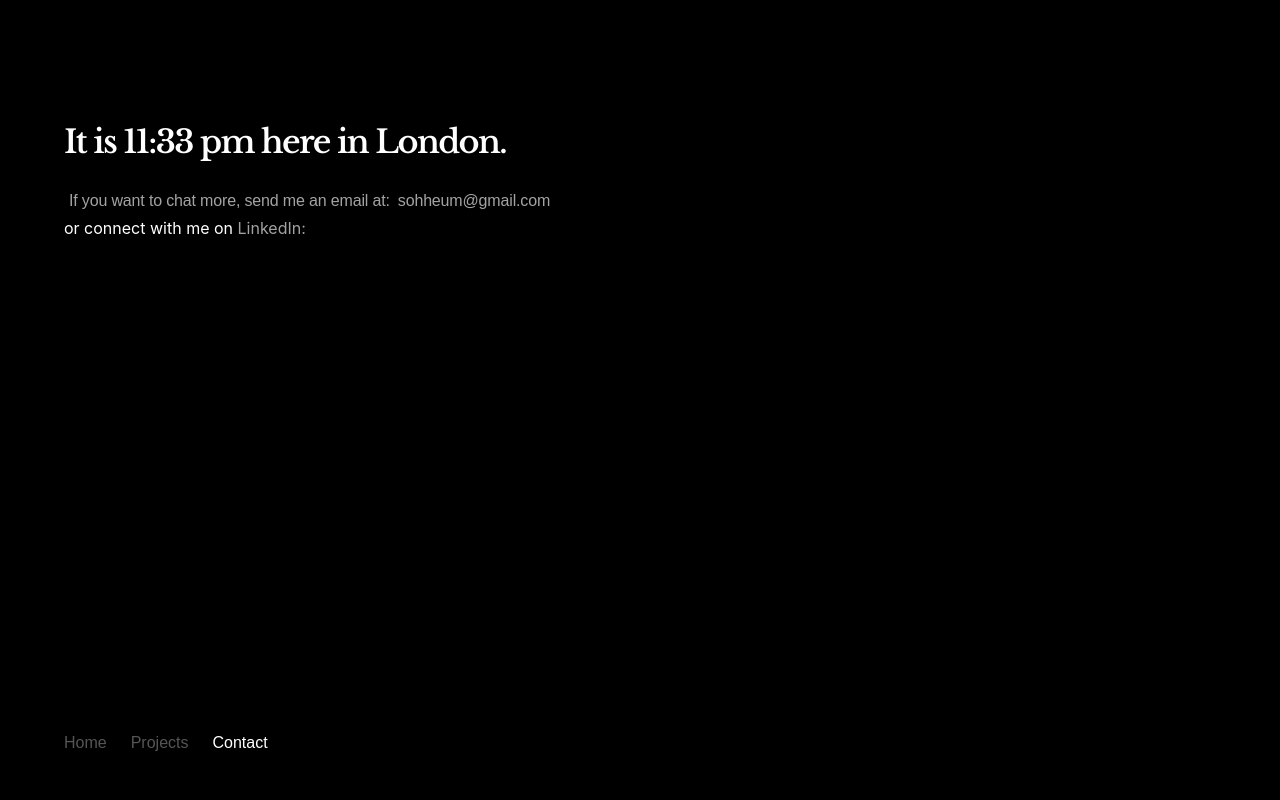
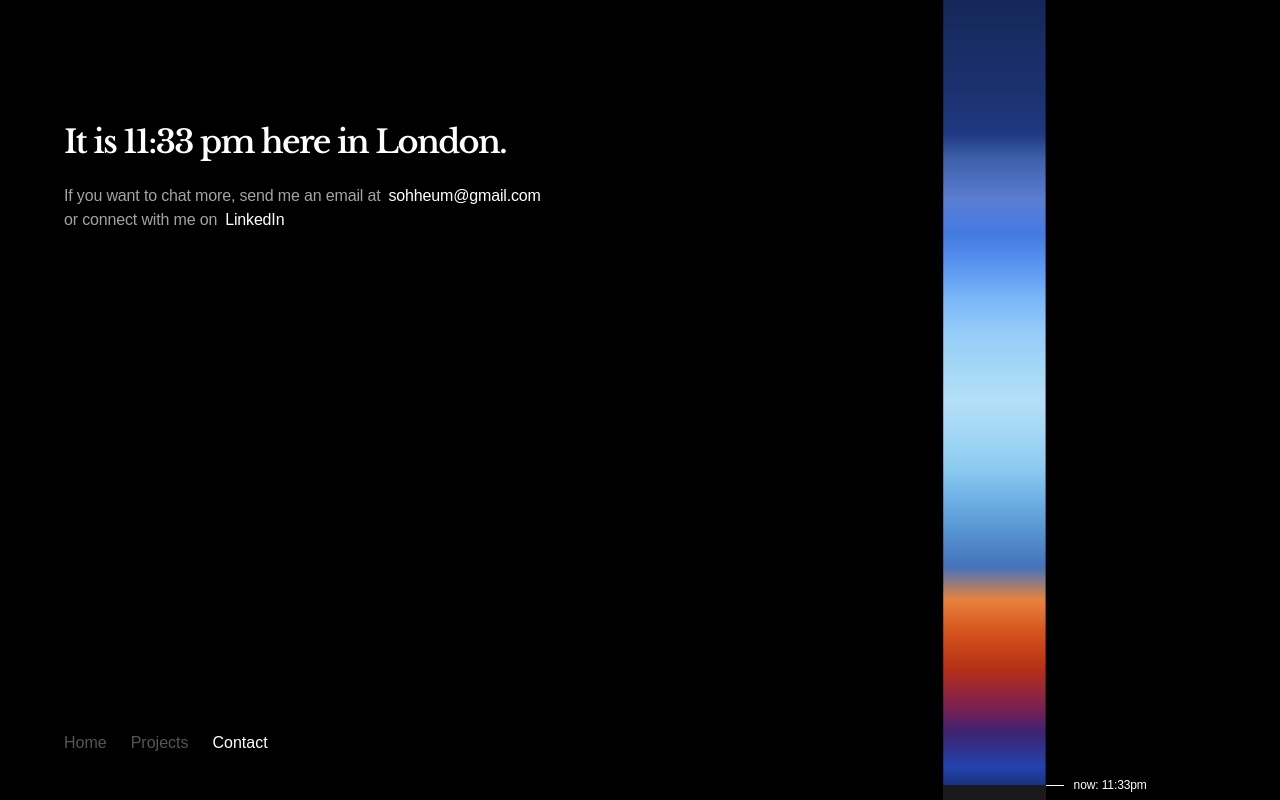
Before and after one commit to soheum/portfolio2025, a React (Create React App) app: page /contact in a window 1280 px wide. Built offline with nearby package versions, Linux system fonts and the light colour scheme; no server answers.

Commit message:
adding time

```diff
--- /dev/null
+++ b/src/components/SkyTimeline.css
@@ -0,0 +1,86 @@
+.sky-timeline {
+  position: fixed;
+  right: 8vw;
+  top: 0;
+  height: 100vh;
+  display: flex;
+  align-items: stretch;
+  /* gap: 12px; */
+  pointer-events: none;
+  z-index: 0;
+}
+
+.sky-timeline__bar {
+  position: relative;
+  width: 8vw;
+  height: 100%;
+  flex-shrink: 0;
+  pointer-events: auto;
+  cursor: crosshair;
+}
+
+.sky-timeline__sky {
+  position: absolute;
+  inset: 0;
+  pointer-events: none;
+}
+
+.sky-timeline__future {
+  position: absolute;
+  left: 0;
+  right: 0;
+  bottom: 0;
+  background: #1a1a1a;
+  pointer-events: none;
+}
+
+.sky-timeline__markers {
+  position: relative;
+  width: 132px;
+  height: 100%;
+}
+
+.sky-timeline__marker {
+  position: absolute;
+  left: 0;
+  display: flex;
+  align-items: center;
+  gap: 10px;
+  transform: translateY(-50%);
+  white-space: nowrap;
+}
+
+.sky-timeline__tick {
+  width: 18px;
+  height: 1px;
+  background: #555555;
+  flex-shrink: 0;
+}
+
+.sky-timeline__label {
+  font-family: 'Geist', sans-serif;
+  font-size: 0.75rem;
+  font-weight: 400;
+  letter-spacing: -0.01em;
+  color: #555555;
+  line-height: 1;
+}
+
+.sky-timeline__marker--now .sky-timeline__tick {
+  background: #ffffff;
+}
+
+.sky-timeline__marker--hover .sky-timeline__tick {
+  background: #ffffff;
+}
+
+.sky-timeline__label-now,
+.sky-timeline__label-hover {
+  color: #ffffff;
+}
+
+@media (max-width: 1100px) {
+  .sky-timeline {
+    display: none;
+  }
+}
--- /dev/null
+++ b/src/components/SkyTimeline.tsx
@@ -0,0 +1,116 @@
+import React, { useCallback, useRef, useState } from 'react';
+import {
+  buildSkyGradient,
+  formatMarkerTime,
+  formatMinutesAsMarkerTime,
+  getLondonMinutesFromMidnight,
+  minutesToPercent,
+  percentToMinutes,
+} from '../utils/londonSky';
+import './SkyTimeline.css';
+
+type SkyTimelineProps = {
+  now: Date;
+  sunrise: Date | null;
+  sunset: Date | null;
+};
+
+type MarkerProps = {
+  topPercent: number;
+  label: React.ReactNode;
+  variant?: 'default' | 'now' | 'hover';
+};
+
+const Marker: React.FC<MarkerProps> = ({ topPercent, label, variant = 'default' }) => (
+  <div
+    className={`sky-timeline__marker${
+      variant === 'now'
+        ? ' sky-timeline__marker--now'
+        : variant === 'hover'
+          ? ' sky-timeline__marker--hover'
+          : ''
+    }`}
+    style={{ top: `${topPercent}%` }}
+  >
+    <span className="sky-timeline__tick" aria-hidden="true" />
+    <span className="sky-timeline__label">{label}</span>
+  </div>
+);
+
+const SkyTimeline: React.FC<SkyTimelineProps> = ({ now, sunrise, sunset }) => {
+  const barRef = useRef<HTMLDivElement>(null);
+  const [hoverPercent, setHoverPercent] = useState<number | null>(null);
+
+  const nowMinutes = getLondonMinutesFromMidnight(now);
+  const nowPercent = minutesToPercent(nowMinutes);
+  const sunrisePercent = sunrise ? minutesToPercent(getLondonMinutesFromMidnight(sunrise)) : null;
+  const sunsetPercent = sunset ? minutesToPercent(getLondonMinutesFromMidnight(sunset)) : null;
+
+  const activePercent = hoverPercent ?? nowPercent;
+
+  const updateHoverPercent = useCallback((clientY: number) => {
+    const bar = barRef.current;
+    if (!bar) return;
+
+    const { top, height } = bar.getBoundingClientRect();
+    const y = clientY - top;
+    const percent = Math.max(0, Math.min(100, (y / height) * 100));
+    setHoverPercent(percent);
+  }, []);
+
+  const handleMouseMove = useCallback(
+    (event: React.MouseEvent<HTMLDivElement>) => {
+      updateHoverPercent(event.clientY);
+    },
+    [updateHoverPercent],
+  );
+
+  const handleMouseLeave = useCallback(() => {
+    setHoverPercent(null);
+  }, []);
+
+  const hoverMinutes = hoverPercent !== null ? percentToMinutes(hoverPercent) : null;
+
+  return (
+    <div className="sky-timeline" aria-hidden="true">
+      <div
+        ref={barRef}
+        className="sky-timeline__bar"
+        onMouseMove={handleMouseMove}
+        onMouseLeave={handleMouseLeave}
+      >
+        <div
+          className="sky-timeline__sky"
+          style={{
+            background: buildSkyGradient(),
+            clipPath: `inset(0 0 ${100 - activePercent}% 0)`,
+          }}
+        />
+        <div className="sky-timeline__future" style={{ top: `${activePercent}%` }} />
+      </div>
+
+      <div className="sky-timeline__markers">
+        {sunrise && sunrisePercent !== null && (
+          <Marker topPercent={sunrisePercent} label={`sunrise: ${formatMarkerTime(sunrise)}`} />
+        )}
+        <Marker
+          topPercent={nowPercent}
+          variant="now"
+          label={<span className="sky-timeline__label-now">now: {formatMarkerTime(now)}</span>}
+        />
+        {hoverPercent !== null && hoverMinutes !== null && (
+          <Marker
+            topPercent={hoverPercent}
+            variant="hover"
+            label={<span className="sky-timeline__label-hover">{formatMinutesAsMarkerTime(hoverMinutes)}</span>}
+          />
+        )}
+        {sunset && sunsetPercent !== null && (
+          <Marker topPercent={sunsetPercent} label={`sunset: ${formatMarkerTime(sunset)}`} />
+        )}
+      </div>
+    </div>
+  );
+};
+
+export default SkyTimeline;
--- a/src/pages/ContactPage.tsx
+++ b/src/pages/ContactPage.tsx
@@ -1,5 +1,7 @@
 import React, { useEffect, useState } from 'react';
 import { useNavigate, useLocation } from 'react-router-dom';
+import SkyTimeline from '../components/SkyTimeline';
+import { fetchLondonSunTimes, formatLondonTime } from '../utils/londonSky';
 import './HomePage.css';
 
 const NAV_ITEMS = [
@@ -8,45 +10,64 @@ const NAV_ITEMS = [
   { label: 'Contact', path: '/contact' },
 ];
 
-function formatLondonTime(date = new Date()): string {
-  return new Intl.DateTimeFormat('en-GB', {
-    timeZone: 'Europe/London',
-    hour: '2-digit',
-    minute: '2-digit',
-    hour12: true,
-  })
-    .format(date)
-    .toLowerCase();
-}
-
 const ContactPage: React.FC = () => {
   const navigate = useNavigate();
   const location = useLocation();
-  const [londonTime, setLondonTime] = useState(() => formatLondonTime());
+  const [now, setNow] = useState(() => new Date());
+  const [sunrise, setSunrise] = useState<Date | null>(null);
+  const [sunset, setSunset] = useState<Date | null>(null);
 
   useEffect(() => {
-    const update = () => setLondonTime(formatLondonTime());
+    const update = () => setNow(new Date());
     update();
 
     const interval = window.setInterval(update, 60_000);
     return () => window.clearInterval(interval);
   }, []);
 
+  useEffect(() => {
+    let cancelled = false;
+
+    const loadSunTimes = async () => {
+      try {
+        const times = await fetchLondonSunTimes();
+        if (!cancelled) {
+          setSunrise(times.sunrise);
+          setSunset(times.sunset);
+        }
+      } catch {
+        if (!cancelled) {
+          setSunrise(null);
+          setSunset(null);
+        }
+      }
+    };
+
+    loadSunTimes();
+    return () => {
+      cancelled = true;
+    };
+  }, []);
+
   return (
     <div className="home-page">
       <div className="home-content">
-        <h1 className="home-title__name">It is {londonTime} here in London.</h1>
-        <p className="home-bullet" style={{ margin: 5 }}>
-          If you want to chat more, send me an email at:{' '}
-          <a href="mailto:sohheum@gmail.com" style={{ color: '#a3a3a3', textDecoration: 'none' }}>
+        <h1 className="home-title__name">It is {formatLondonTime(now)} here in London.</h1>
+        <p className="home-bullet" style={{ margin: 0 }}>
+          If you want to chat more, send me an email at{' '}
+          <a href="mailto:sohheum@gmail.com" style={{ color: '#ffffff', textDecoration: 'none' }}>
             sohheum@gmail.com
           </a>
         </p>
-          or connect with me on {' '}
-          <a href="https://www.linkedin.com/in/so-heum-hwang/" style={{ color: '#a3a3a3', textDecoration: 'none' }}>
-            LinkedIn:
-          </a>
+        <p className="home-bullet" style={{ margin: 0 }}>
+          or connect with me on{' '}
+        <a href="https://www.linkedin.com/in/so-heum-hwang/" style={{ color: '#ffffff', textDecoration: 'none' }}>
+          LinkedIn
+        </a>
+        </p>
       </div>
+
+      <SkyTimeline now={now} sunrise={sunrise} sunset={sunset} />
 
       <nav className="home-nav">
         {NAV_ITEMS.map(({ label, path }) => (
--- a/src/pages/HomePage.css
+++ b/src/pages/HomePage.css
@@ -168,6 +168,7 @@
   gap: 24px;
   align-items: center;
   box-sizing: border-box;
+  z-index: 2;
 }
 
 .home-nav__item {
--- /dev/null
+++ b/src/utils/londonSky.ts
@@ -0,0 +1,122 @@
+export type SkyColorStop = { minutes: number; color: string };
+
+export const MINUTES_PER_DAY = 1440;
+
+const LONDON_LAT = 51.5074;
+const LONDON_LNG = -0.1278;
+
+export const SKY_COLOR_STOPS: SkyColorStop[] = [
+  { minutes: 0, color: '#152659' },    // 12:00 AM
+  { minutes: 60, color: '#182C62' },    // 1:00 AM
+  { minutes: 120, color: '#1A2F6A' },   // 2:00 AM
+  { minutes: 180, color: '#1C3272' },   // 3:00 AM
+  { minutes: 240, color: '#1F3882' },   // 4:00 AM
+  { minutes: 284, color: '#3D5FA8' },   // 4:44 AM
+  { minutes: 360, color: '#5B7ED4' },   // 6:00 AM
+  { minutes: 420, color: '#447AE1' },   // 7:00 AM
+  { minutes: 480, color: '#5B96F0' },   // 8:00 AM
+  { minutes: 540, color: '#7BB8F8' },   // 9:00 AM
+  { minutes: 600, color: '#96CCF9' },   // 10:00 AM
+  { minutes: 660, color: '#A3D7F5' },   // 11:00 AM
+  { minutes: 720, color: '#B5DFF7' },   // 12:00 PM
+  { minutes: 780, color: '#A3D7F5' },   // 1:00 PM
+  { minutes: 840, color: '#8DCBF0' },   // 2:00 PM
+  { minutes: 900, color: '#6DB0E4' },   // 3:00 PM
+  { minutes: 960, color: '#5592D0' },   // 4:00 PM
+  { minutes: 1020, color: '#4472BB' },  // 5:00 PM
+  { minutes: 1080, color: '#E8823A' },  // 6:00 PM
+  { minutes: 1140, color: '#D4521E' },  // 7:00 PM
+  { minutes: 1200, color: '#B83214' },  // 8:00 PM
+  { minutes: 1273, color: '#7A2050' },  // 9:13 PM
+  { minutes: 1320, color: '#3B2472' },  // 10:00 PM
+  { minutes: 1380, color: '#2243AB' },  // 11:00 PM
+  { minutes: 1440, color: '#152659' },  // midnight
+];
+
+export function getLondonMinutesFromMidnight(date = new Date()): number {
+  const parts = new Intl.DateTimeFormat('en-GB', {
+    timeZone: 'Europe/London',
+    hour: '2-digit',
+    minute: '2-digit',
+    hour12: false,
+  }).formatToParts(date);
+
+  const hour = Number(parts.find((part) => part.type === 'hour')?.value ?? 0);
+  const minute = Number(parts.find((part) => part.type === 'minute')?.value ?? 0);
+  return hour * 60 + minute;
+}
+
+export function minutesToPercent(minutes: number): number {
+  return (minutes / MINUTES_PER_DAY) * 100;
+}
+
+export function percentToMinutes(percent: number): number {
+  return Math.round((percent / 100) * MINUTES_PER_DAY);
+}
+
+export function formatMinutesAsMarkerTime(totalMinutes: number): string {
+  const minutes = Math.max(0, Math.min(MINUTES_PER_DAY - 1, Math.round(totalMinutes)));
+  const hours24 = Math.floor(minutes / 60);
+  const mins = minutes % 60;
+  const period = hours24 >= 12 ? 'pm' : 'am';
+  const hours12 = hours24 % 12 || 12;
+
+  return `${hours12}:${mins.toString().padStart(2, '0')}${period}`;
+}
+
+export function buildSkyGradient(): string {
+  const stops = SKY_COLOR_STOPS.map(
+    ({ minutes, color }) => `${color} ${minutesToPercent(minutes)}%`,
+  ).join(', ');
+
+  return `linear-gradient(to bottom, ${stops})`;
+}
+
+export function formatLondonTime(date = new Date()): string {
+  return new Intl.DateTimeFormat('en-GB', {
+    timeZone: 'Europe/London',
+    hour: '2-digit',
+    minute: '2-digit',
+    hour12: true,
+  })
+    .format(date)
+    .toLowerCase();
+}
+
+export function formatMarkerTime(date: Date): string {
+  return new Intl.DateTimeFormat('en-GB', {
+    timeZone: 'Europe/London',
+    hour: 'numeric',
+    minute: '2-digit',
+    hour12: true,
+  })
+    .format(date)
+    .toLowerCase()
+    .replace(/\s/g, '');
+}
+
+export async function fetchLondonSunTimes(date = new Date()): Promise<{ sunrise: Date; sunset: Date }> {
+  const dateStr = new Intl.DateTimeFormat('en-CA', {
+    timeZone: 'Europe/London',
+    year: 'numeric',
+    month: '2-digit',
+    day: '2-digit',
+  }).format(date);
+
+  const url = `https://api.sunrise-sunset.org/json?lat=${LONDON_LAT}&lng=${LONDON_LNG}&date=${dateStr}&formatted=0`;
+  const response = await fetch(url);
+
+  if (!response.ok) {
+    throw new Error('Failed to fetch sunrise and sunset times');
+  }
+
+  const data = await response.json();
+  if (data.status !== 'OK') {
+    throw new Error(data.status);
+  }
+
+  return {
+    sunrise: new Date(data.results.sunrise),
+    sunset: new Date(data.results.sunset),
+  };
+}
```
Also changed, not shown: src/pages/HomePage.tsx (+4 -3 lines).
